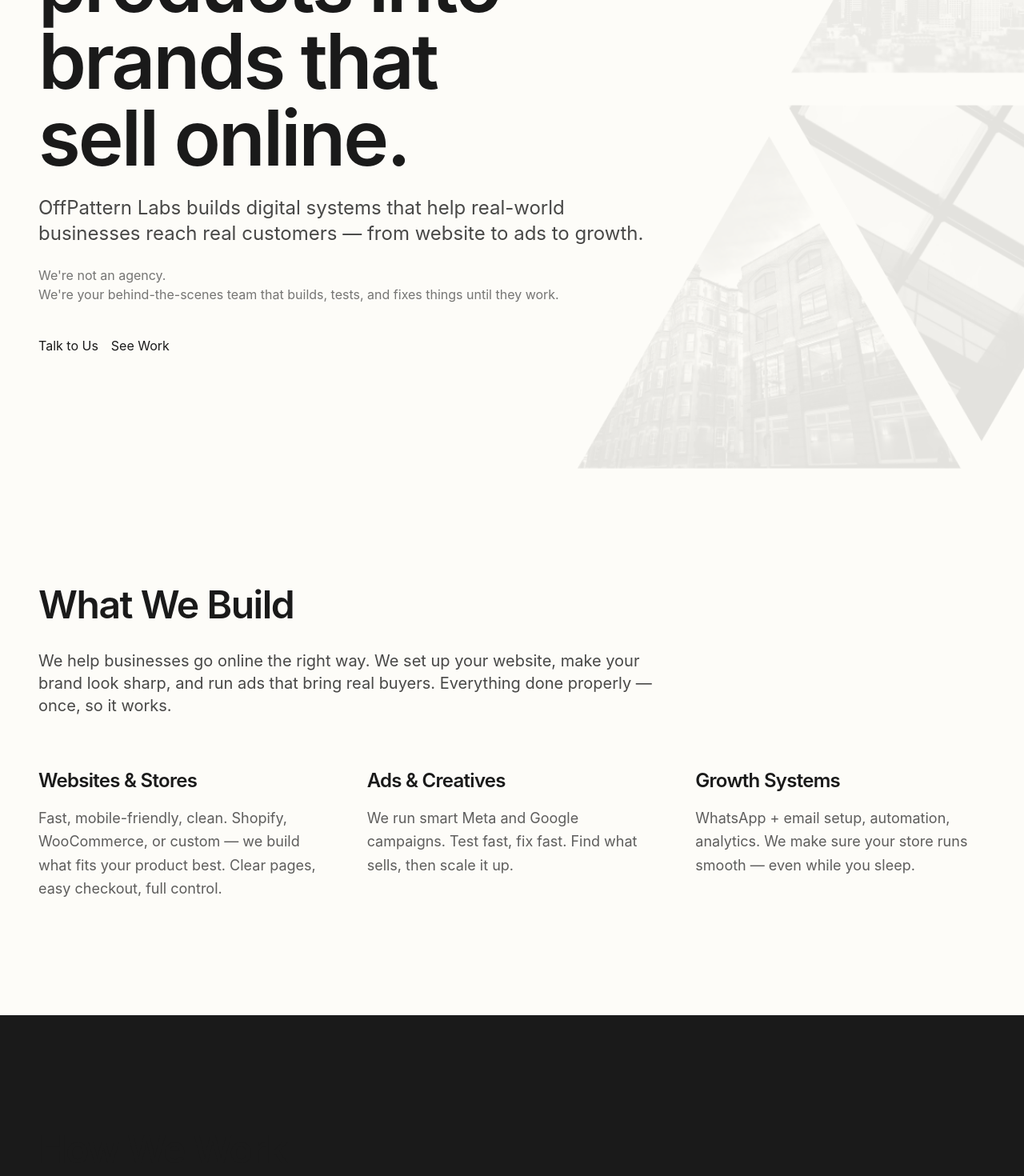
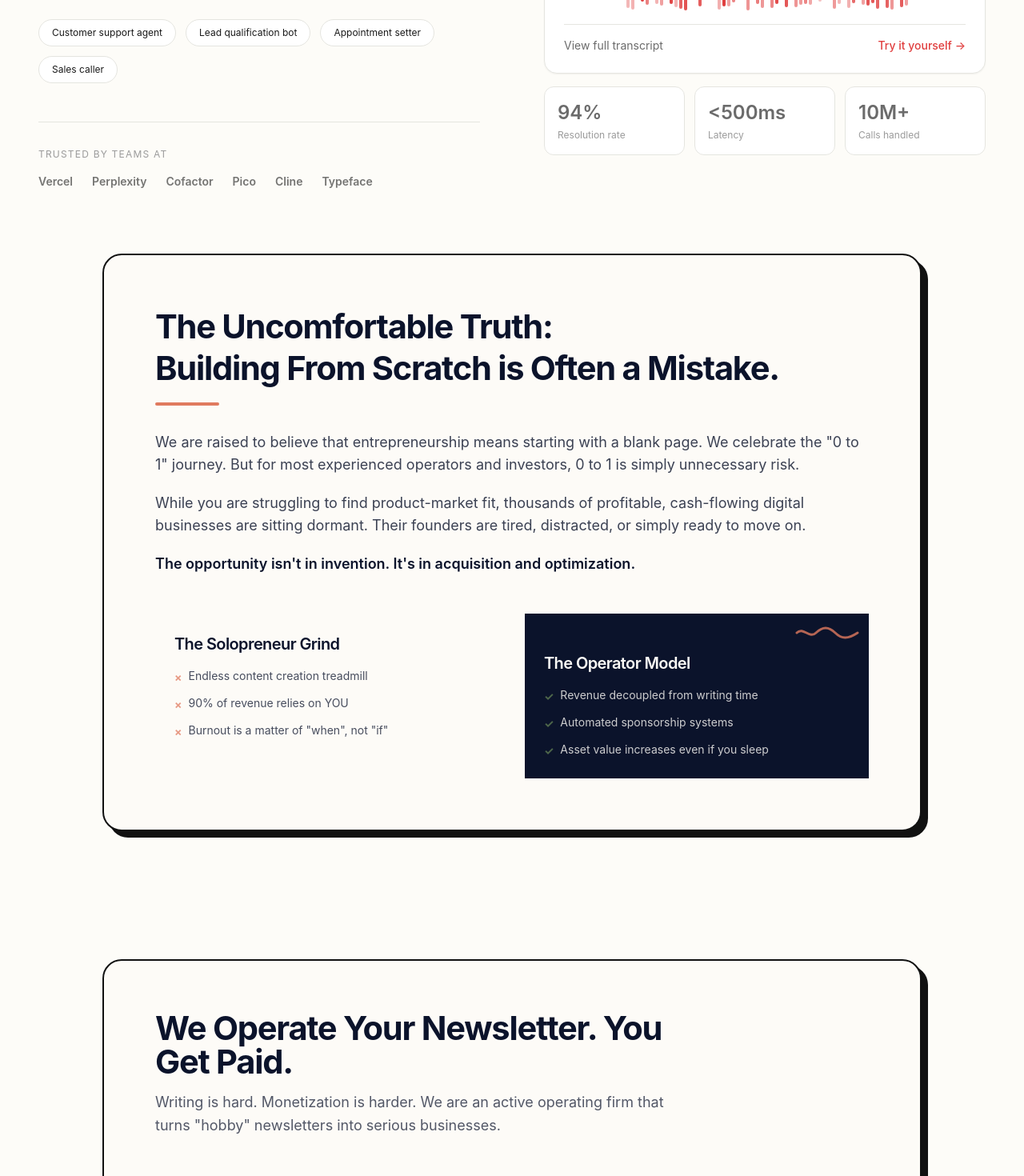
Before and after one commit to joshiljainn/OffPatternLabs, a Next.js app: page /newsletters in a window 1280 px wide. Shown: the part 580-2050 px from the top of the page at 80% size. Built offline with nearby package versions, Linux system fonts and the light colour scheme.

Commit message:
Fix newsletters page to use correct components

```diff
--- a/app/newsletters/page.tsx
+++ b/app/newsletters/page.tsx
@@ -1,11 +1,16 @@
-import Hero from "@/components/Hero";
-import WhatWeDo from "@/components/WhatWeDo";
-import OurApproach from "@/components/OurApproach";
-import WhatYouGet from "@/components/WhatYouGet";
-import WhyUs from "@/components/WhyUs";
-import Work from "@/components/Work";
-import Contact from "@/components/Contact";
-import Footer from "@/components/Footer";
+import LandingHero from "@/components/landing/LandingHero";
+import CoreInsight from "@/components/landing/CoreInsight";
+import WhatWeDoSection from "@/components/landing/WhatWeDoSection";
+import WhoThisIsFor from "@/components/landing/WhoThisIsFor";
+import HowItWorks from "@/components/landing/HowItWorks";
+import Economics from "@/components/landing/Economics";
+import WhyDifferent from "@/components/landing/WhyDifferent";
+import Education from "@/components/landing/Education";
+import TrustSignals from "@/components/landing/TrustSignals";
+import PrimaryCTA from "@/components/landing/PrimaryCTA";
+import NewsletterAudit from "@/components/NewsletterAudit";
+import FAQSection from "@/components/landing/FAQSection";
+import Closing from "@/components/landing/Closing";
 
 export const metadata = {
   title: "OffPattern Labs - Newsletter Growth",
@@ -13,16 +18,21 @@ export const metadata = {
 };
 
 export default function Home() {
-    return (
-        <main className="overflow-x-hidden">
-            <Hero />
-            <WhatWeDo />
-            <OurApproach />
-            <WhatYouGet />
-            <WhyUs />
-            <Work />
-            <Contact />
-            <Footer />
-        </main>
-    );
+  return (
+    <main className="relative z-10 w-full flex flex-col items-center min-h-screen bg-transparent">
+      <LandingHero />
+      <CoreInsight />
+      <WhatWeDoSection />
+      <WhoThisIsFor />
+      <HowItWorks />
+      <Economics />
+      <WhyDifferent />
+      <Education />
+      <TrustSignals />
+      <NewsletterAudit />
+      <PrimaryCTA />
+      <FAQSection />
+      <Closing />
+    </main>
+  );
 }
```
